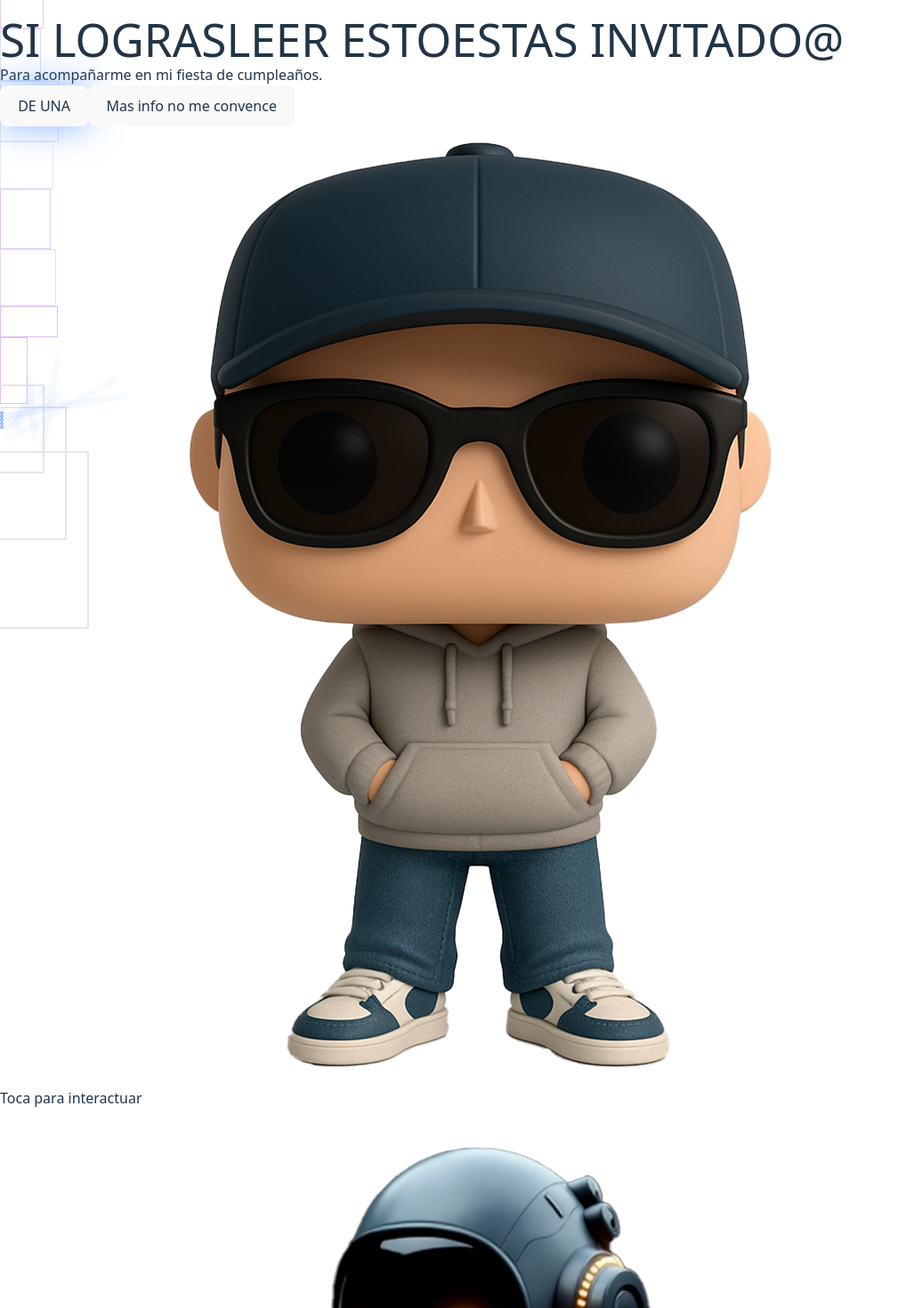
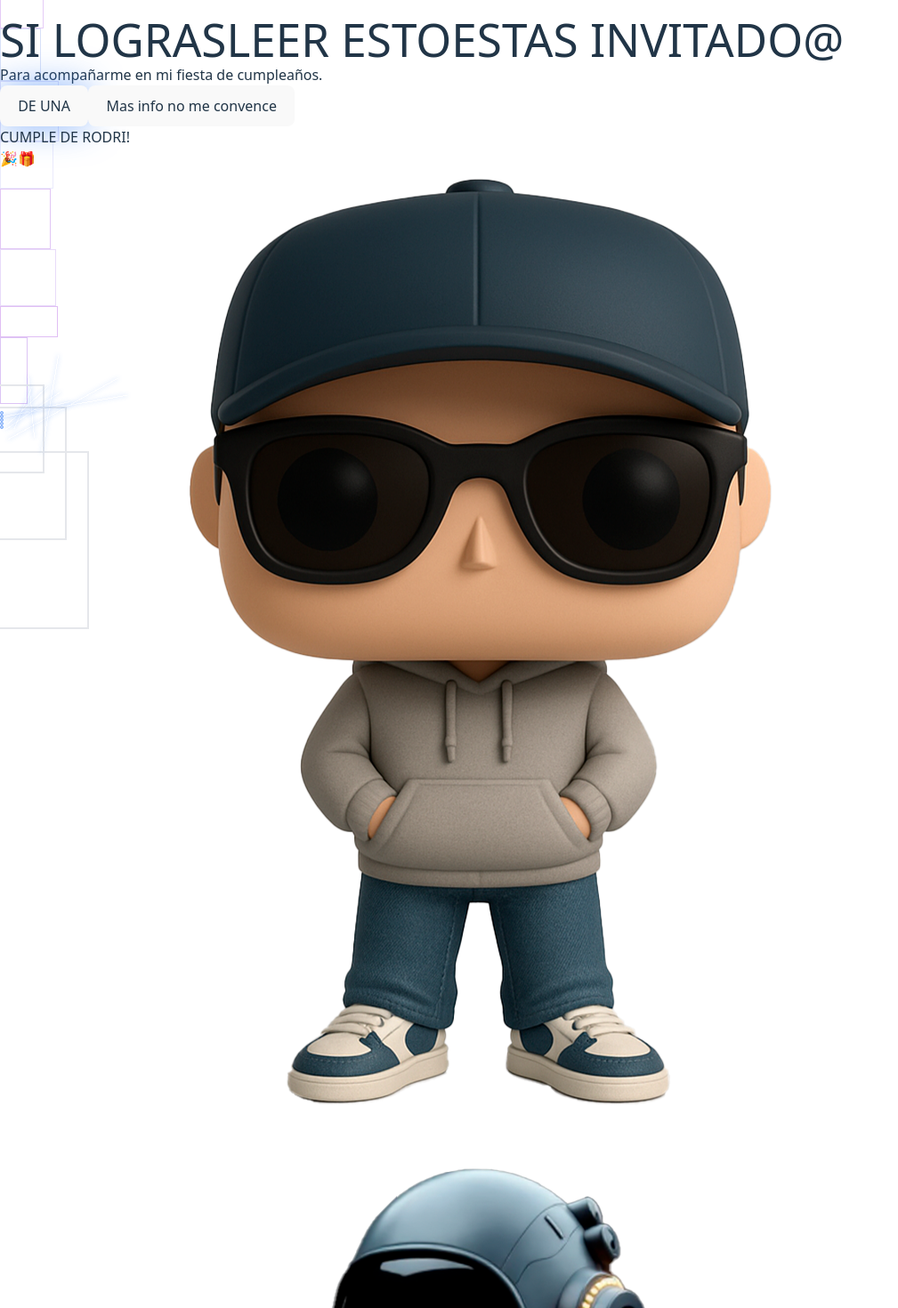
Before and after one commit to RodrigoLoayzaCoronado/invitacion, a React (Vite) app: page / in a window 1280 px wide. Shown: the part 784-2254 px from the top of the page at 89% size, without its empty margins (0-1009 px from the left). Built offline with nearby package versions, Linux system fonts and the light colour scheme.

Commit message:
Lestras de cumple de rodri integradas pdf funcionando

```diff
--- a/src/components/Header.jsx
+++ b/src/components/Header.jsx
@@ -49,7 +49,7 @@ const Header = ({ rsvpRef, cardsRef }) => {
               </button>
               <button
                 onClick={scrollToCards} // Llama a la función de scroll
-                className="pointer-events-auto px-6 py-3 bg-gray-800/50 border-2 border-white/50 text-gray-80 font-semibold rounded-full hover:bg-gray-700/70 hover:text-white transition-all duration-300 backdrop-blur-sm"
+                className="pointer-events-auto px-6 py-3 bg-gray-800/50 border-2 border-white/50 text-gray-800 font-semibold rounded-full hover:bg-gray-700/70 hover:text-white transition-all duration-300 backdrop-blur-sm"
               >
                 Mas info no me convence
               </button>
@@ -58,33 +58,41 @@ const Header = ({ rsvpRef, cardsRef }) => {
         </div>
 
         {/* Sección de la imagen - Derecha en desktop, abajo en mobile */}
-          <div className="w-full lg:w-1/2 h-1/2 lg:h-full relative flex items-center justify-center">
+        <div className="w-full lg:w-1/2 h-1/2 lg:h-full relative flex flex-col items-center justify-center p-4 lg:p-5">
+          {/* Texto "CUMPLE DE RODRI!" - Encima de la imagen con espacio adecuado */}
+          <div className="text-center mb-5 lg:mb-5 animate-fade-in" style={{ animationDelay: '0.5s' }}>
+            <h2 className="text-x2 sm:text-2xl md:text-3xl lg:text-4xl font-bold bg-gradient-to-r from-blue-400 via-purple-500 to-pink-500 bg-clip-text text-transparent mb-2">
+              CUMPLE DE RODRI!
+            </h2>
+            <div className="flex justify-center space-x-2">
+              <span className="text-xl sm:text-2xl md:text-3xl animate-float" style={{ animationDelay: '0.5s' }}>🎉</span>
+              <span className="text-xl sm:text-2xl md:text-3xl animate-float" style={{ animationDelay: '1s' }}>🎁</span>
+            </div>
+          </div>
+
+          {/* Contenedor de la imagen - Con espacio calculado */}
+          <div className="flex-1 flex items-center justify-center max-w-full max-h-full">
             <img
-              src="/img/funjo1.png" // Ruta de tu imagen
+              src="/img/funjo1.png"
               alt="Invitación visual"
-              className="max-w-full max-h-full w-auto h-auto lg:w-3/4 lg:h-3/4 object-contain rounded-lg lg:rounded-none shadow-lg"
+              className="max-w-sm sm:max-w-md md:max-w-lg lg:max-w-xl object-contain rounded-lg shadow-lg animate-float transition-all duration-300"
               loading="lazy"
+              style={{
+                animation: 'float 3s ease-in-out infinite',
+                maxHeight: 'calc(100% - 60px)' // Reserva espacio para el texto superior
+              }}
             />
+          </div>
 
-            {/* Overlay sutil para la imagen en mobile */}
-            <div className="absolute inset-0 bg-gradient-to-t from-black/20 via-transparent to-transparent lg:hidden pointer-events-none"></div>
-          </div>
+          {/* Overlay sutil para la imagen en mobile */}
+          <div className="absolute inset-0 bg-gradient-to-t from-black/20 via-transparent to-transparent lg:hidden pointer-events-none"></div>
+        </div>
       </div>
 
       {/* Elementos decorativos adicionales */}
       <div className="absolute inset-0 z-20 pointer-events-none">
         {/* Separador visual en desktop */}
         <div className="hidden lg:block absolute top-1/4 left-1/2 w-px h-1/2 bg-gradient-to-b from-transparent via-white/20 to-transparent transform -translate-x-1/2"></div>
-
-        {/* Indicador de scroll en mobile */}
-        <div className="lg:hidden absolute bottom-4 left-1/2 transform -translate-x-1/2 flex flex-col items-center space-y-2 animate-fade-in" style={{ animationDelay: '1.5s' }}>
-          <div className="text-white/60 text-xs text-center">
-            Toca para interactuar
-          </div>
-          <div className="w-4 h-6 border border-white/30 rounded-full flex justify-center">
-            <div className="w-0.5 h-2 bg-white/60 rounded-full mt-1 animate-bounce"></div>
-          </div>
-        </div>
       </div>
 
       {/* Efectos de borde */}
--- a/src/index.css
+++ b/src/index.css
@@ -69,3 +69,11 @@ button:focus-visible {
     background-color: #f9f9f9;
   }
 }
+@keyframes float {
+  0%, 100% {
+    transform: translateY(0);
+  }
+  50% {
+    transform: translateY(-10px); /* Movimiento hacia arriba de 10px */
+  }
+}
```
